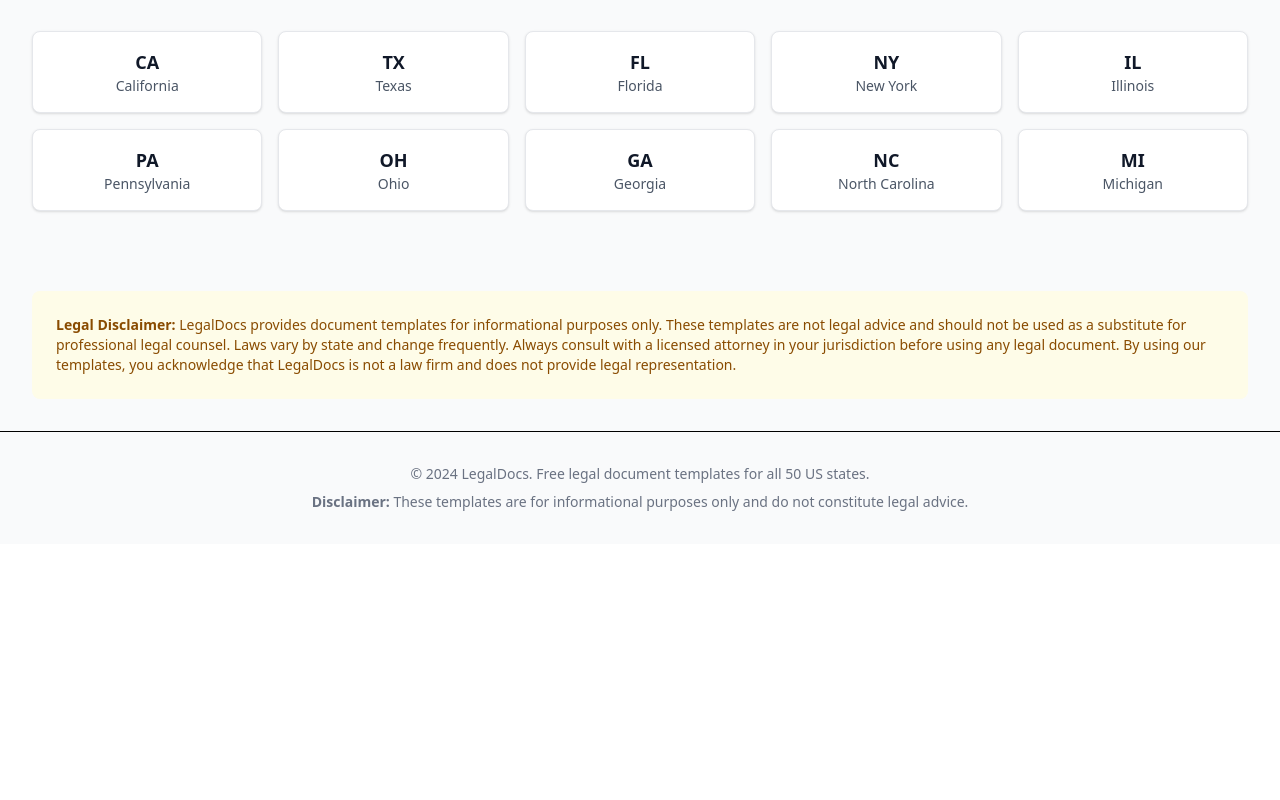
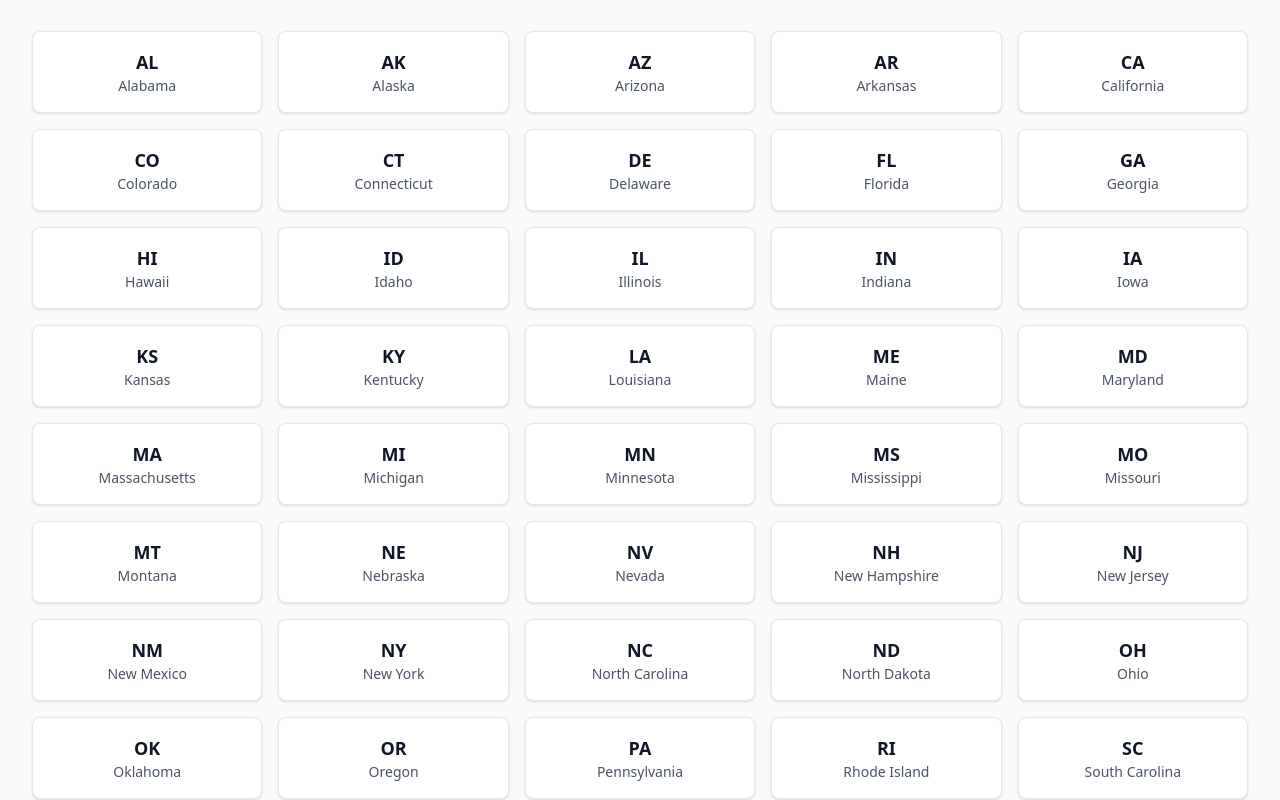
Before and after one commit to patilsab/legal-docs, a Next.js app: page / in a window 1280 px wide. Shown: the part 2340-3140 px from the top of the page. Before the commit the page ends 2884 px from the top, so only its background shows below. Built offline with nearby package versions, Linux system fonts and the light colour scheme.

Commit message:
feat: Add all 50 US states to home page

```diff
--- a/src/app/page.tsx
+++ b/src/app/page.tsx
@@ -32,16 +32,56 @@ const documentTypes = [
 ];
 
 const topStates = [
+  { name: "Alabama", abbr: "AL" },
+  { name: "Alaska", abbr: "AK" },
+  { name: "Arizona", abbr: "AZ" },
+  { name: "Arkansas", abbr: "AR" },
   { name: "California", abbr: "CA" },
+  { name: "Colorado", abbr: "CO" },
+  { name: "Connecticut", abbr: "CT" },
+  { name: "Delaware", abbr: "DE" },
+  { name: "Florida", abbr: "FL" },
+  { name: "Georgia", abbr: "GA" },
+  { name: "Hawaii", abbr: "HI" },
+  { name: "Idaho", abbr: "ID" },
+  { name: "Illinois", abbr: "IL" },
+  { name: "Indiana", abbr: "IN" },
+  { name: "Iowa", abbr: "IA" },
+  { name: "Kansas", abbr: "KS" },
+  { name: "Kentucky", abbr: "KY" },
+  { name: "Louisiana", abbr: "LA" },
+  { name: "Maine", abbr: "ME" },
+  { name: "Maryland", abbr: "MD" },
+  { name: "Massachusetts", abbr: "MA" },
+  { name: "Michigan", abbr: "MI" },
+  { name: "Minnesota", abbr: "MN" },
+  { name: "Mississippi", abbr: "MS" },
+  { name: "Missouri", abbr: "MO" },
+  { name: "Montana", abbr: "MT" },
+  { name: "Nebraska", abbr: "NE" },
+  { name: "Nevada", abbr: "NV" },
+  { name: "New Hampshire", abbr: "NH" },
+  { name: "New Jersey", abbr: "NJ" },
+  { name: "New Mexico", abbr: "NM" },
+  { name: "New York", abbr: "NY" },
+  { name: "North Carolina", abbr: "NC" },
+  { name: "North Dakota", abbr: "ND" },
+  { name: "Ohio", abbr: "OH" },
+  { name: "Oklahoma", abbr: "OK" },
+  { name: "Oregon", abbr: "OR" },
+  { name: "Pennsylvania", abbr: "PA" },
+  { name: "Rhode Island", abbr: "RI" },
+  { name: "South Carolina", abbr: "SC" },
+  { name: "South Dakota", abbr: "SD" },
+  { name: "Tennessee", abbr: "TN" },
   { name: "Texas", abbr: "TX" },
-  { name: "Florida", abbr: "FL" },
-  { name: "New York", abbr: "NY" },
-  { name: "Illinois", abbr: "IL" },
-  { name: "Pennsylvania", abbr: "PA" },
-  { name: "Ohio", abbr: "OH" },
-  { name: "Georgia", abbr: "GA" },
-  { name: "North Carolina", abbr: "NC" },
-  { name: "Michigan", abbr: "MI" },
+  { name: "Utah", abbr: "UT" },
+  { name: "Vermont", abbr: "VT" },
+  { name: "Virginia", abbr: "VA" },
+  { name: "Washington", abbr: "WA" },
+  { name: "West Virginia", abbr: "WV" },
+  { name: "Wisconsin", abbr: "WI" },
+  { name: "Wyoming", abbr: "WY" },
 ];
 
 export default function Home() {
```
